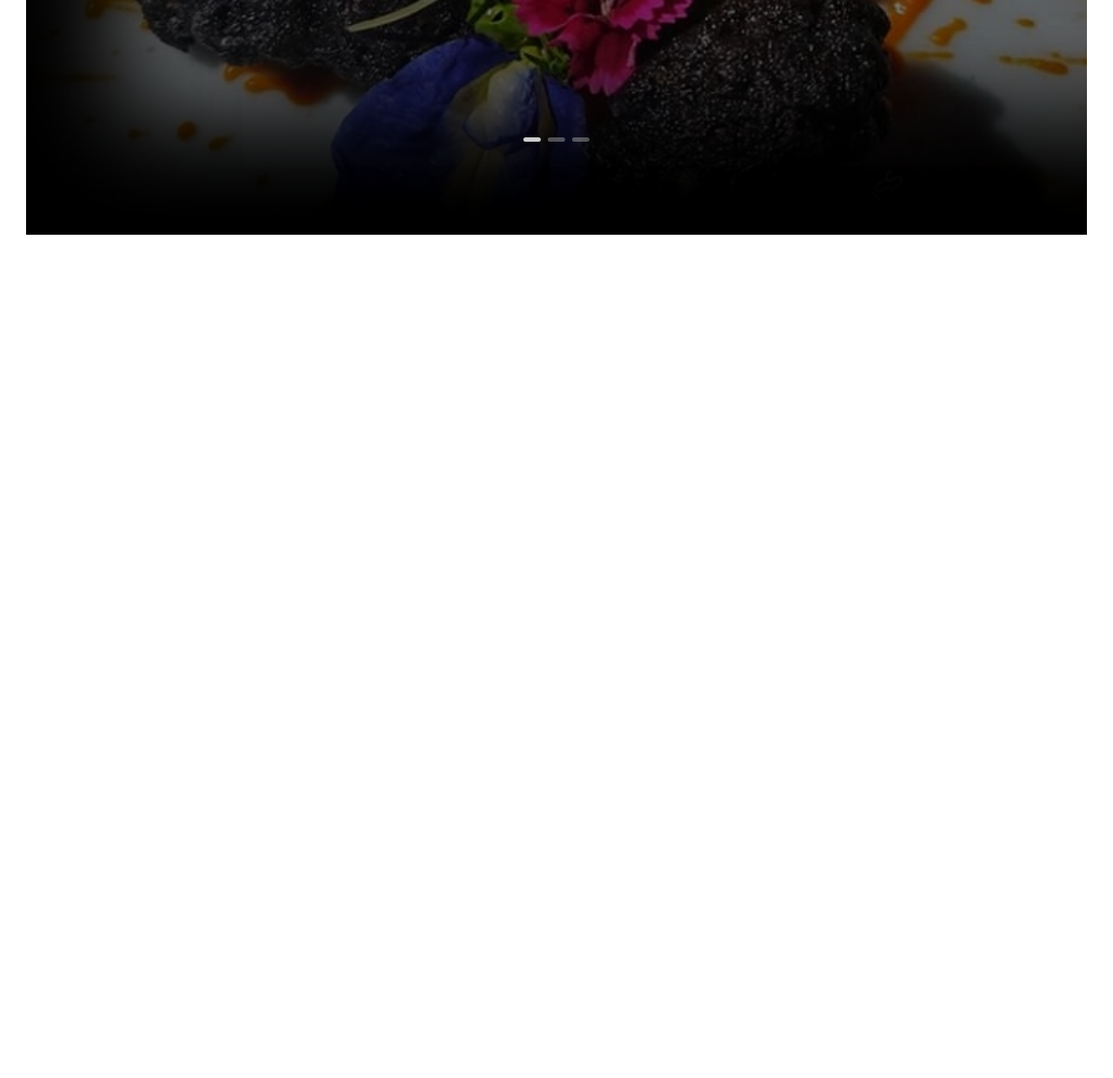
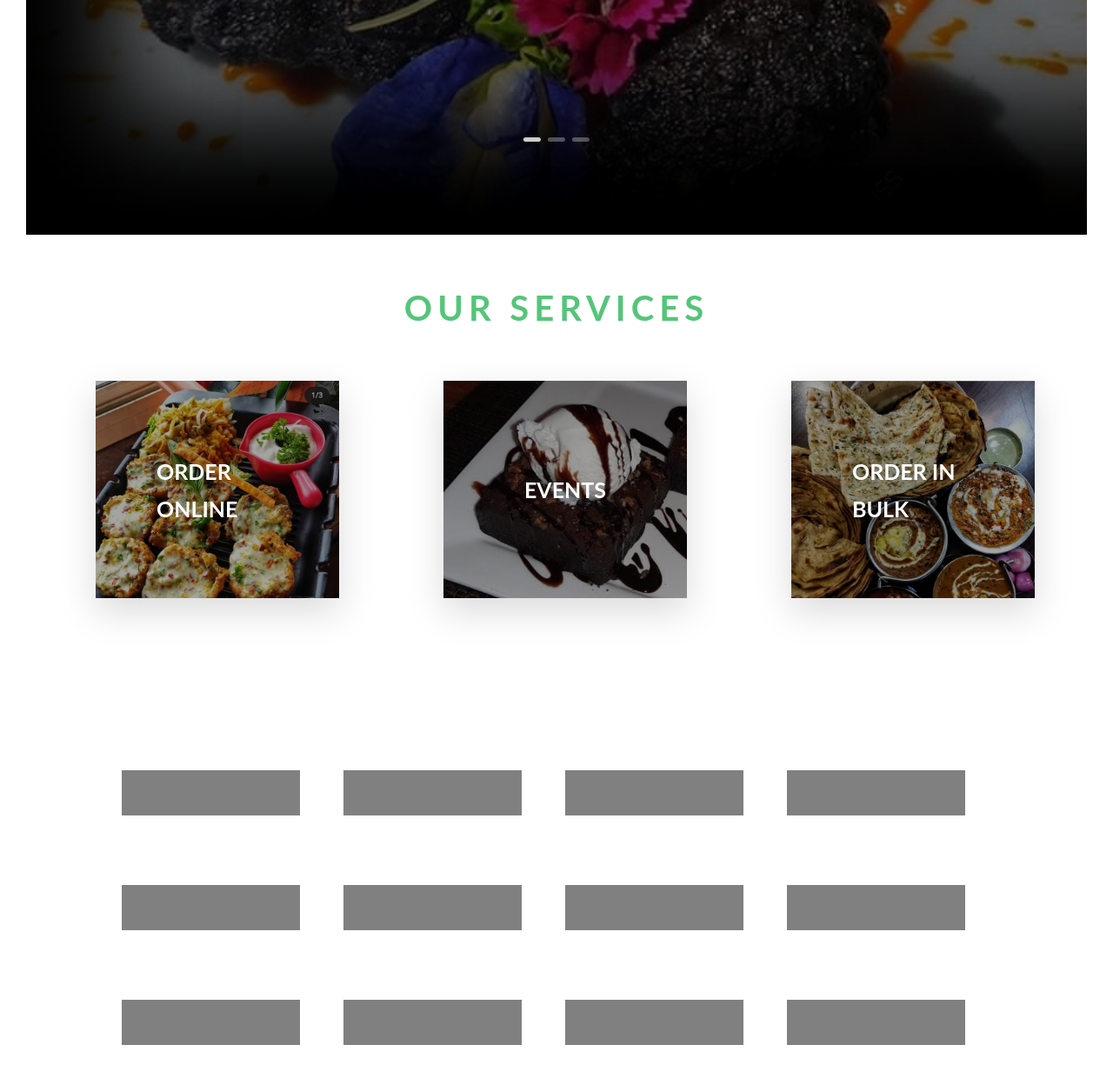
Before and after one commit to akshima2307/Food-Fussion, a website: page index.html in a window 1280 px wide. Shown: the part 560-1800 px from the top of the page at 87% size. Before the commit the page ends 860 px from the top, so only its background shows below. Drawn offline with Linux system fonts and the light colour scheme.

Commit message:
services section add

```diff
--- /dev/null
+++ b/Sass/Components/_about.scss
@@ -0,0 +1,96 @@
+$grid-width: 114rem;
+$gutter-vertical: 8rem;
+$gutter-vertical-small: 6rem;
+$gutter-horizontal: 12rem;
+
+@mixin clearfix {
+    &::after{
+        content: "";
+        display: table;
+        clear:both;
+    }
+}
+
+.row {
+    max-width: $grid-width;
+    margin: 0 auto;
+    &:not(:last-child) {
+        margin-bottom: $gutter-vertical;
+
+    }
+    @include clearfix();
+
+    [class^="col-"] {
+        float: left;
+    }
+
+    .col-1-of-3 {
+        border-radius: 25%;
+        width: calc(((100% - 2 * #{$gutter-horizontal}) / 3) - 2rem);
+        background-color: grey;
+        &:nth-child(1){
+            margin-left: 4rem;
+        }
+        &:not(:last-child) {
+            margin-right: $gutter-horizontal;
+        }
+    }
+
+    .col-1-of-4 {
+        width: calc(((100% - 3 * #{$gutter-horizontal}) / 4) + 1rem);
+        background-color: grey;
+        &:nth-child(1){
+            margin-left: 7rem;
+        }
+        &:not(:last-child) {
+            margin-right: 5rem;
+        }
+    }
+
+
+}
+
+
+
+.about{
+    height: 60vh;
+    background-color: white;
+    margin-bottom: 6rem;
+}
+.card {
+    height: 25rem;
+    background-size: cover;
+    position: relative;
+    position: relative;
+
+    box-shadow:0 1.5rem 4rem rgba($color: #0000, $alpha: .15) ;
+    &::after , &::before {
+        content:'';
+        position: absolute;
+        top: 0;
+        left: 0;
+        width: 100%;
+        height: 100%;
+        z-index: 1;
+        background: rgba(0, 0, 0, 0.2);
+    }
+    & > h3 {
+        display: block;
+        position: absolute;
+        top: 50%;
+        left: 50%;
+        transform: translate(-50% , -50%);
+        z-index: 5;
+    }
+
+    &__one{
+        background-image: url("../img/img6.jpg");
+    }
+    &__two{
+        background-image: url("../img/desert1.jpg");
+    }
+    &__three{
+        background-image: url("../img/thali3.jpg");
+
+    }
+}
--- a/Sass/Components/header.scss
+++ b/Sass/Components/_header.scss
@@ -8,7 +8,7 @@ html {
 body {
     font-family: "lato", sans-serif;
     font-weight: 400;
-    /*font-size: 16px;*/
+    font-size: 10px;
     line-height: 1.7;
     color: white;
     padding: 3rem;
@@ -131,7 +131,7 @@ body {
     position: absolute;
     top: 117%;
     left: 13%;
-    background-color: #008e44;
+    background-color: #55c57a;
     color: white;
     font-weight: 700;
     letter-spacing: .5px;
@@ -142,7 +142,7 @@ body {
 
     &:hover {
         background-color: white;
-        color: #008e44;
+        color: #7ed56f;
 
     }
 }
--- /dev/null
+++ b/Sass/Components/_menu.scss
@@ -0,0 +1,7 @@
+.menu  {
+    height: 100vh;
+    &-item {
+        height:52rem;
+    }
+
+}
--- a/Sass/Components/_navigation.scss
+++ b/Sass/Components/_navigation.scss
@@ -4,7 +4,7 @@
         height: 6rem;
         top: 6.5rem;
         right: 6.5rem;
-        background-image: radial-gradient($color-primary-light,$color-primary-dark , .5);
+        background-image: radial-gradient($color-primary-light,$color-primary-dark);
         border-radius: 50%;
         position: fixed;
         z-index: 1000;
@@ -17,12 +17,12 @@
     }
     &__button{
         background-color: white;
-        width: 7rem;
-        height: 7rem;
+        width: 6rem;
+        height: 6rem;
+        border-radius: 10%;
         position: fixed;
-        top: 6rem;
-        right: 6rem;
-        border-radius: 50%;
+        top: 6.5rem;
+        right: 6.5rem;
         z-index: 2000;
         box-shadow: 0 1rem 3rem rgba($color-black , .1);
         text-align: center;
@@ -58,7 +58,7 @@
     &__link{
         &:link,
         &:visited{
-            display: inline-block;
+        display: inline-block;
         font-size: 3rem;
         text-decoration: none;
         font-weight: 200;
@@ -91,7 +91,7 @@
 
     &__icon {
         position: relative;
-        margin-top: 3.5rem;
+        margin-top: 3rem;
         &,
         &::before,
         &::after{
--- a/Sass/Components/typography.scss
+++ b/Sass/Components/_typography.scss
@@ -18,11 +18,11 @@ $color-black:#000;
 
 $default-font-size: 1.6rem;
 
-
-$grid-width: 114rem;
-$gutter-vertical: 8rem;
-$gutter-vertical-small: 6rem;
-$gutter-horizontal: 6rem;
+.u-center-text {
+    text-align: center !important;
+}
+.u-margin-bottom-medium {margin-bottom: 5rem !important;}
+.u-margin-top-medium{margin-top: 5rem !important;}
 
 
 .heading {
@@ -46,4 +46,18 @@ $gutter-horizontal: 6rem;
             }
 
     }
+    &-secondary {
+        color: $color-primary;
+        text-transform: uppercase;
+        display: block;
+        font-size: 4rem;
+        font-weight: 700;
+        letter-spacing: .6rem;
+    }
+    &-tertiary {
+        display: block;
+        font-size: 2.5rem;
+        text-transform: uppercase;
+
+    }
 }
--- a/Sass/main.scss
+++ b/Sass/main.scss
@@ -1,4 +1,6 @@
-@import "Components/header.scss";
-@import "Components/animations.scss";
-@import "Components/typography.scss";
-@import "Components/navigation";
+@import"Components/header";
+@import"Components/animations";
+@import"Components/typography";
+@import"Components/navigation";
+@import"Components/about";
+@import"Components/menu";
--- a/index.html
+++ b/index.html
@@ -25,7 +25,6 @@
                 <li class="navigation__item"><a href="#" class="navigation__link"><span>03</span> Contact Us</a></li>
                 <li class="navigation__item"><a href="#" class="navigation__link"><span>04</span> Events</a></li>
                 <li class="navigation__item"><a href="#" class="navigation__link"> <span>05</span> Order</a></li>
-
             </ul>
         </nav>
     </div>
@@ -82,7 +81,109 @@
     </section>
 
 
-    <section>
+    <section class="about" id="section-tours">
+        <div class="heading u-center-text  u-margin-bottom-medium u-margin-top-medium">
+            <h2 class="heading-secondary">
+                Our Services
+            </h2>
+        </div>
+        <div class="row">
+            <div class="col-1-of-3">
+                <div class="card card__one">
+                    <h3 class="heading-tertiary">Order Online</h3>
+                </div>
+            </div>
+            <div class="col-1-of-3">
+                <div class="card card__two">
+                    <h3 class="heading-tertiary">Events</h3>
+                </div>
+            </div>
+            <div class="col-1-of-3">
+                <div class="card card__three">
+                    <h3 class="heading-tertiary">Order in bulk</h3>
+                </div>
+            </div>
+        </div>
+    </section>
+
+
+    <section class="menu">
+        <h2>Our collection</h2>
+        <div class=" row">
+            <div class="col-1-of-4">
+                <div class="menu-item">
+                    <div>
+
+                    </div>
+
+                </div>
+            </div>
+            <div class="col-1-of-4">
+                <div class="menu-item">
+
+                </div>
+            </div>
+            <div class="col-1-of-4">
+                <div class="menu-item">
+
+                </div>
+            </div>
+            <div class="col-1-of-4">
+                <div class="menu-item">
+
+                </div>
+            </div>
+        </div>
+
+
+        <div class="row">
+            <div class="col-1-of-4">
+                <div class="menu-item">
+
+                </div>
+            </div>
+            <div class="col-1-of-4">
+                <div class="menu-item">
+
+                </div>
+            </div>
+            <div class="col-1-of-4">
+                <div class="menu-item">
+
+                </div>
+            </div>
+            <div class="col-1-of-4">
+                <div class="menu-item">
+
+                </div>
+            </div>
+        </div>
+
+
+        <div class="row">
+            <div class="col-1-of-4">
+                <div class="menu-item">
+
+                </div>
+            </div>
+            <div class="col-1-of-4">
+                <div class="menu-item">
+
+                </div>
+            </div>
+            <div class="col-1-of-4">
+                <div class="menu-item">
+
+                </div>
+            </div>
+            <div class="col-1-of-4">
+                <div class="menu-item">
+
+                </div>
+            </div>
+        </div>
+
+
 
 
     </section>
```
Also changed, not shown: Sass/Components/_animations.scss (renamed from Sass/Components/animations.scss), css/styles.css, 1 other file.
